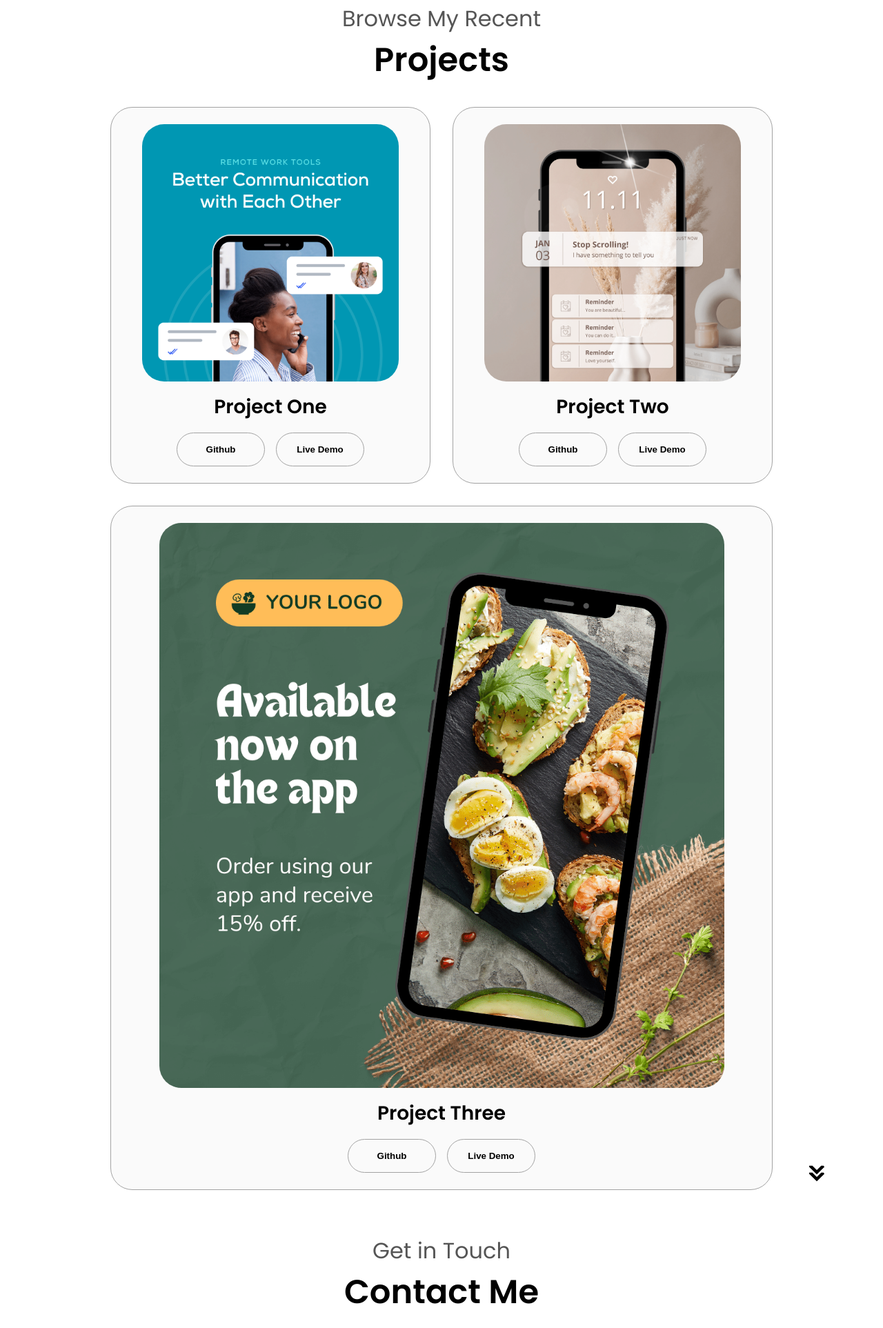
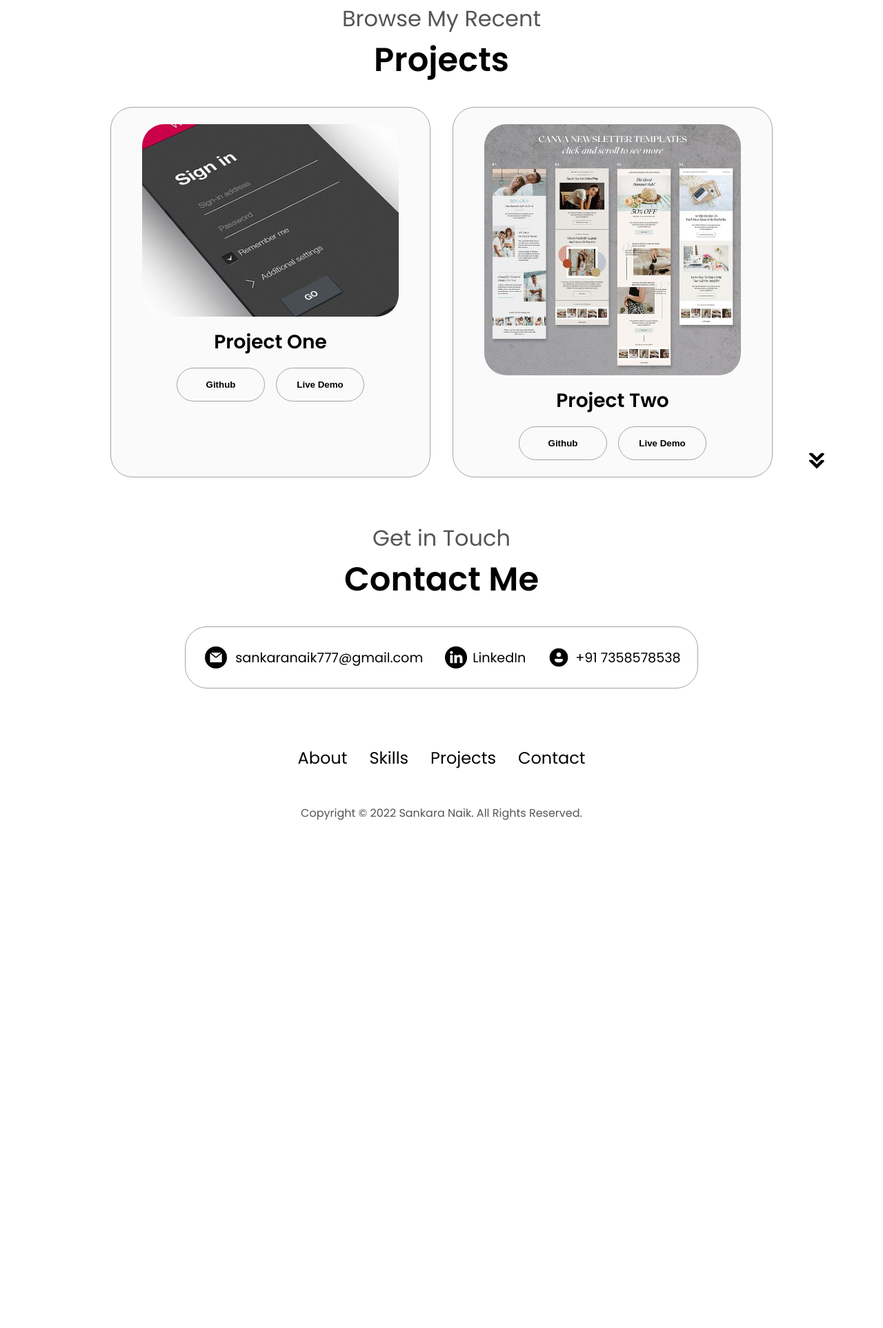
Before and after one commit to SankaraNaik/My-Portfolio, a plain HTML site: page index.html in a window 1280 px wide. Shown: the part 2461-4386 px from the top of the page at 69% size. After the commit the page ends 3699 px from the top, so only its background shows below. Drawn offline with Linux system fonts and the light colour scheme.

Commit message:
added project

```diff
--- a/index.html
+++ b/index.html
@@ -243,27 +243,31 @@
         onclick="location.href='./#projects'"
       />
     </section>
+
+
+    <!-- PROJECT-->
+
     <section id="projects">
       <p class="section__text__p1">Browse My Recent</p>
       <h1 class="title">Projects</h1>
       <div class="experience-details-container">
         <div class="about-containers">
+
+
+<!--Project 1-->
           <div class="details-container color-container">
             <div class="article-container">
               <img
-                src="./assets/project-1.png"
+                src="./assets/Sign in window.jpeg"
                 alt="Project 1"
                 class="project-img"
               />
             </div>
-
-
-
             <h2 class="experience-sub-title project-title">Project One</h2>
             <div class="btn-container">
               <button
                 class="btn btn-color-2 project-btn"
-                onclick="location.href='https://github.com/SankaraNaik'"
+                onclick="location.href='https://github.com/SankaraNaik/LogIn-page'"
               >
                 Github
               </button>
@@ -275,57 +279,60 @@
               </button>
             </div>
           </div>
+
+          <!--Project 2-->
           <div class="details-container color-container">
             <div class="article-container">
               <img
-                src="./assets/project-2.png"
+                src="./assets/Canva Newsletter Templates.jpeg"
                 alt="Project 2"
                 class="project-img"
               />
             </div>
-
             <h2 class="experience-sub-title project-title">Project Two</h2>
             <div class="btn-container">
               <button
                 class="btn btn-color-2 project-btn"
-                onclick="location.href='https://github.com/'"
+                onclick="location.href='https://github.com/SankaraNaik/news-letter'"
               >
                 Github
               </button>
               <button
                 class="btn btn-color-2 project-btn"
-                onclick="location.href='https://github.com/'"
+                onclick="location.href='https://sankaranaik.github.io/news-letter/'"
               >
                 Live Demo
               </button>
             </div>
           </div>
-          <div class="details-container color-container">
-            <div class="article-container">
+
+
+<!--Project 3-->
+
+          <!-- <div class="details-container color-container"> -->
+            <!-- <div class="article-container">
               <img
                 src="./assets/project-3.png"
                 alt="Project 3"
-                class="project-img"
-              />
-            </div>
-            <h2 class="experience-sub-title project-title">Project Three</h2>
-            <div class="btn-container">
-              <button
+                class="project-img"/>
+            </div> -->
+            <!-- <h2 class="experience-sub-title project-title">Project Three</h2> -->
+            <!-- <div class="btn-container"> -->
+              <!-- <button
                 class="btn btn-color-2 project-btn"
-                onclick="location.href='https://github.com/'"
-              >
+                onclick="location.href='https://github.com/'">
                 Github
-              </button>
-              <button
+              </button> -->
+
+              <!-- <button
                 class="btn btn-color-2 project-btn"
-                onclick="location.href='https://github.com/'"
-              >
+                onclick="location.href='https://github.com/'">
                 Live Demo
-              </button>
-            </div>
+              </button> -->
+            <!-- </div>
           </div>
         </div>
-      </div>
+      </div> -->
       <img
         src="./assets/arrow.png"
         alt="Arrow icon"
```
Also changed, not shown: assets/Canva Newsletter Templates.jpeg (added), assets/Newsletter.jpeg (added), assets/Sign in window.jpeg (added).
